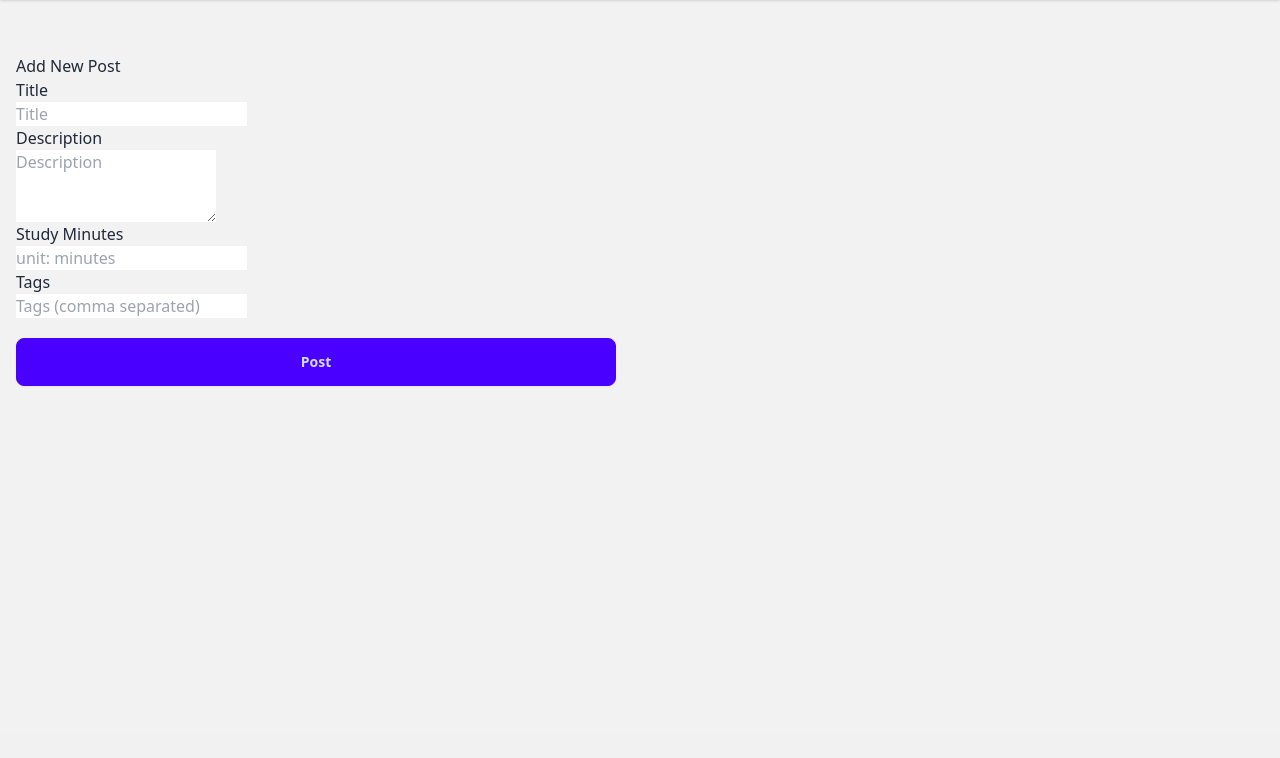
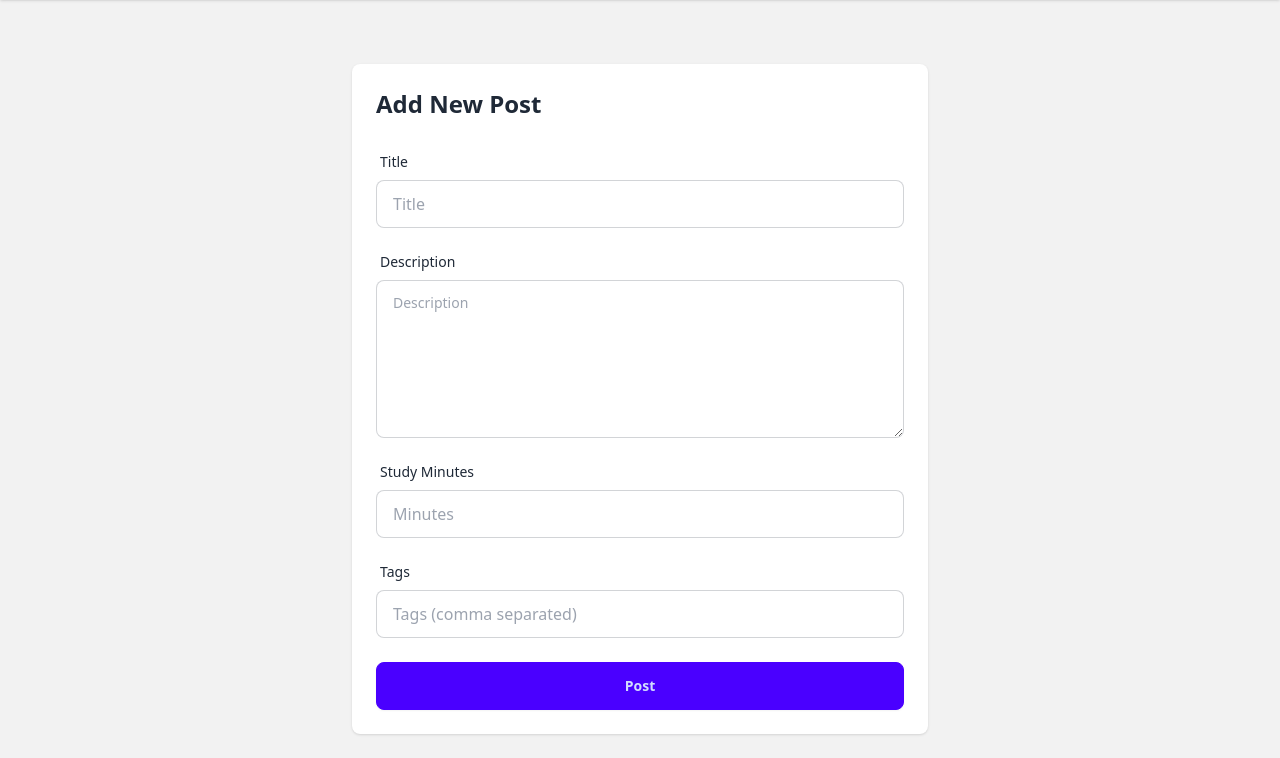
Before and after one commit to nozomi13796/Learn_Logger, a Flask app: page /add in a window 1280 px wide. Shown: the part 68-826 px from the top of the page. Before the commit the page ends 454 px from the top, so only its background shows below. Run offline with Flask 3, Linux system fonts and the light colour scheme; the visitor is signed in with stand-in values (Sample User, id 1); some libraries are stand-ins or nearby versions.

Commit message:
UI fixed

```diff
--- /dev/null
+++ b/app/templates/_post_form.html
@@ -0,0 +1,40 @@
+<form method="POST">
+  {{ form.hidden_tag() }}
+
+  <!-- Title -->
+  <div class="form-control mb-4">
+    <label class="label">
+      <span class="label-text">{{ form.title.label.text }}</span>
+    </label>
+    {{ form.title(class="input input-bordered w-full", placeholder=title_placeholder) }}
+  </div>
+
+  <!-- Description -->
+  <div class="form-control mb-4">
+    <label class="label">
+      <span class="label-text">{{ form.description.label.text }}</span>
+    </label>
+    {{ form.description(class="textarea textarea-bordered w-full", rows="5", placeholder=description_placeholder) }}
+  </div>
+
+  <!-- Study Minutes -->
+  <div class="form-control mb-4">
+    <label class="label">
+      <span class="label-text">{{ form.study_minutes.label.text }}</span>
+    </label>
+    {{ form.study_minutes(class="input input-bordered w-full", placeholder="Minutes") }}
+  </div>
+
+  <!-- Tags -->
+  <div class="form-control mb-6">
+    <label class="label">
+      <span class="label-text">{{ form.tags.label.text }}</span>
+    </label>
+    {{ form.tags(class="input input-bordered w-full", placeholder="Tags (comma separated)") }}
+  </div>
+
+  <!-- Submit -->
+  <button type="submit" class="btn btn-primary w-full">
+    {{ submit_label }}
+  </button>
+</form>
--- a/app/templates/add.html
+++ b/app/templates/add.html
@@ -2,35 +2,13 @@
 {% block title %}My Learning Log - Add Post{% endblock %}
 
 {% block content %}
-<div class="container" style="max-width: 600px; margin-top: 30px;">
-  <h2>Add New Post</h2>
+<div class="max-w-xl mx-auto mt-10 p-6 bg-base-100 rounded-lg shadow">
+  <h2 class="text-2xl font-bold mb-6">Add New Post</h2>
 
-  <form method="POST">
-    {{ form.hidden_tag() }}
+  {% set title_placeholder = "Title" %}
+  {% set description_placeholder = "Description" %}
+  {% set submit_label = "Post"%}
+  {% include "_post_form.html" %}
 
-    <div class="form-group">
-      {{ form.title.label }}
-      {{ form.title(class="form-control", placeholder="Title") }}
-    </div>
-
-    <div class="form-group">
-      {{ form.description.label }}
-      {{ form.description(class="form-control", rows="3", placeholder="Description") }}
-    </div>
-
-    <div class="form-group">
-      {{ form.study_minutes.label }}
-      {{ form.study_minutes(class="form-control", placeholder="unit: minutes") }}
-    </div>
-
-    <div class="form-group">
-      {{ form.tags.label }}
-      {{ form.tags(class="form-control", placeholder="Tags (comma separated)") }}
-    </div>
-
-    <button type="submit" class="btn btn-primary btn-block" style="margin-top: 20px;">
-      Post
-    </button>
-  </form>
 </div>
 {% endblock %}
--- a/app/views.py
+++ b/app/views.py
@@ -75,7 +75,7 @@ def update_post(pid):
     post = db.session.get(Post, pid)
 
     if current_user.uid != post.puid:
-        return redirect(url_for('blog.show_posts'))
+        return redirect(url_for('blog.index'))
 
     form = AddPostForm(obj=post)
     # 既存のタグをフォームにセット
@@ -101,7 +101,7 @@ def update_post(pid):
             post.tags.append(tag)
 
         db.session.commit()
-        return redirect(url_for('blog.show_posts'))
+        return redirect(url_for('blog.index'))
     return render_template('update.html', form=form)
 
 # Delete route-----
```
Also changed, not shown: app/templates/signin.html (+6 -6 lines), app/templates/signup.html (+9 -9 lines), app/templates/tag.html (+29 -15 lines), app/templates/update.html (+6 -27 lines).
